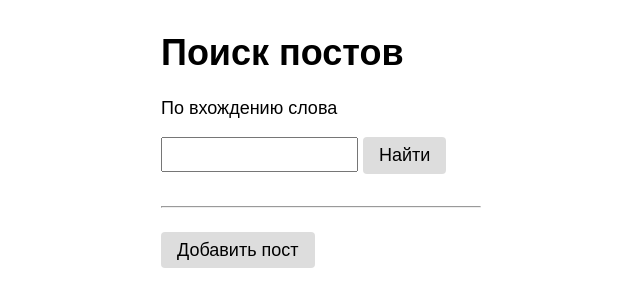
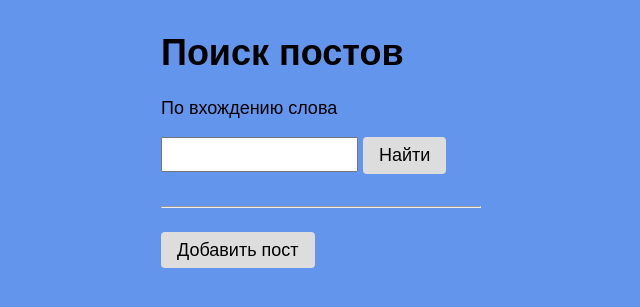
Before and after one commit to dolinenko2006/DZ_12.2_DOLINENKO_VADIM, a Flask app: page / in a window 1280 px wide. Shown: the top 307 px of the page, without its empty margins (319-959 px from the left). Run offline with Flask 2, Linux system fonts and the light colour scheme.

Commit message:
finished

```diff
--- a/static/style.css
+++ b/static/style.css
@@ -1,11 +1,13 @@
 /* Селекторы по тегам */
 
 body {
+    background-color: cornflowerblue;
     font-family: arial;
     font-size: 18px;
 }
 
 main {
+    background-color: cornflowerblue;
     margin: 32px auto;
     width: 320px;
 }
@@ -41,6 +43,7 @@ input[type=file] {
 }
 
 a {
+    background-color: cornflowerblue;
     color: black;
     font-size: 16px;
 }
```
Also changed, not shown: 1 other file.
